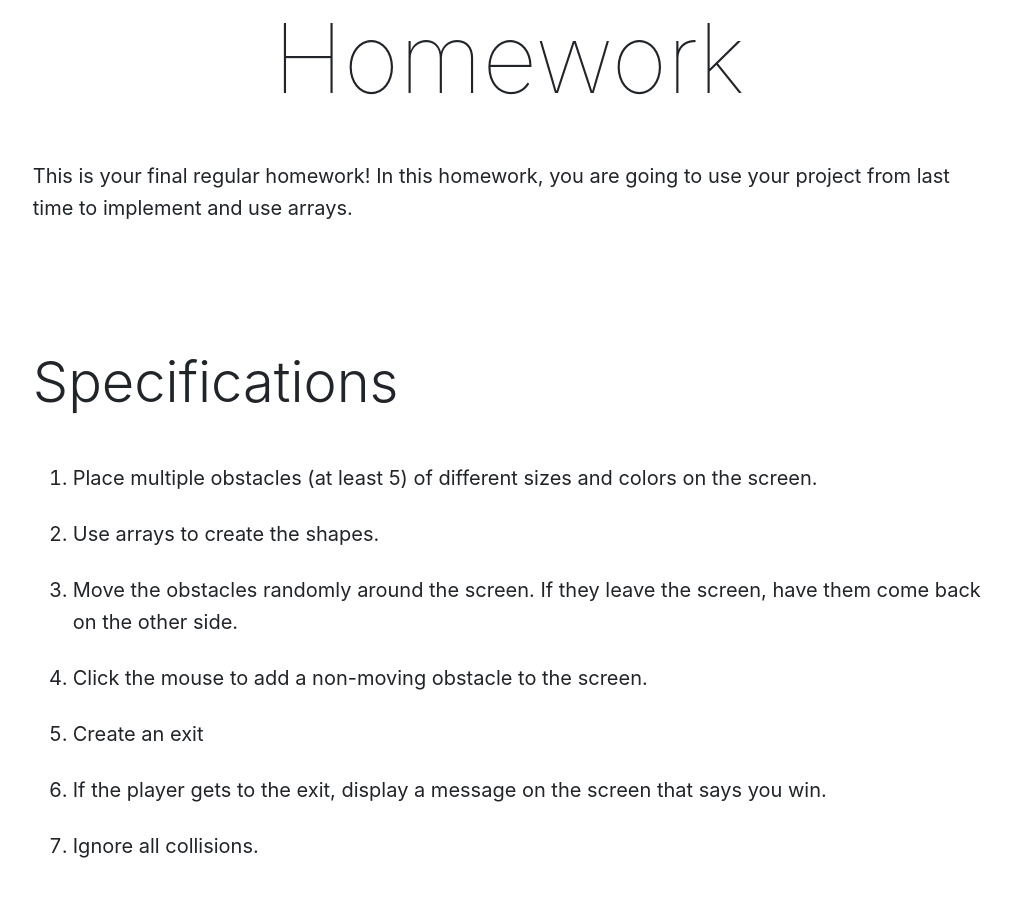
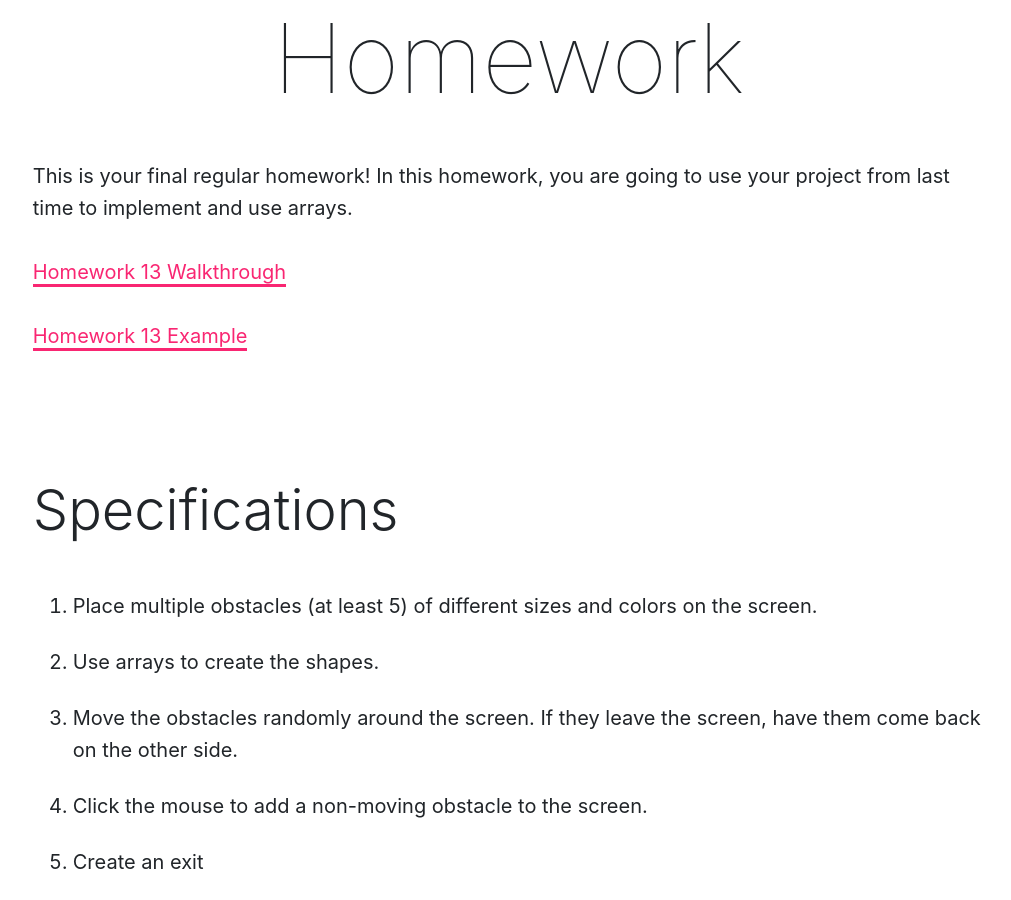
Before and after one commit to Montana-Media-Arts/120_CreativeCoding1-Fall2020, a Jekyll site: the page built from modules/week-13/_posts/2015-01-01-homework.md, in a window 1280 px wide and 900 px high, scrolled down 421 px. Shown: the whole window, without its empty margins (131-1142 px from the left). Built offline with Jekyll 4.4.1, drawn with Linux system fonts in a browser that asks for light colours; nearby versions of some CDN libraries.

Commit message:
Update 2015-01-01-homework.md

```diff
--- a/modules/week-13/_posts/2015-01-01-homework.md
+++ b/modules/week-13/_posts/2015-01-01-homework.md
@@ -7,6 +7,10 @@ jotted: false
 # Homework
 
 This is your final regular homework! In this homework, you are going to use your project from last time to implement and use arrays.
+
+<a href="//youtu.be/0ChP01lq20M" data-lity>Homework 13 Walkthrough</a>
+
+<a href="https://github.com/Montana-Media-Arts/120_CreativeCoding1-Fall2020-Samples/tree/master/Homework-13-Example" target="_new">Homework 13 Example</a>
 
 ## Specifications
 
```
